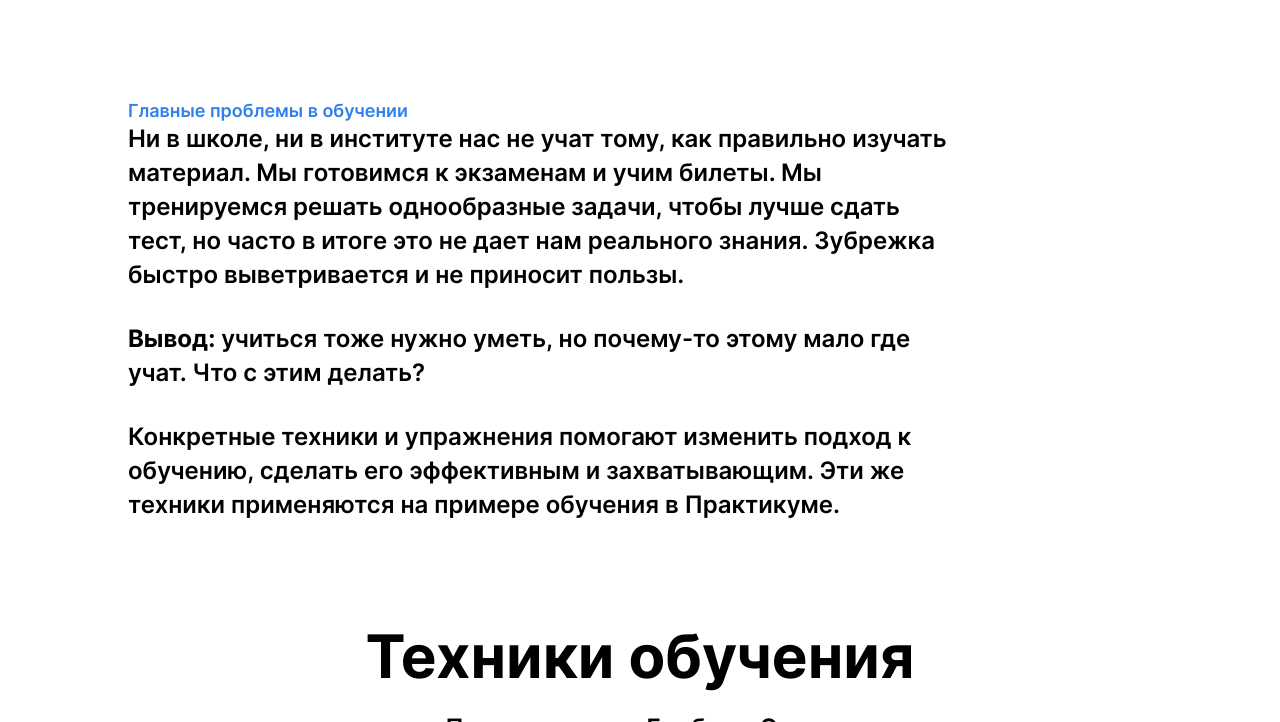
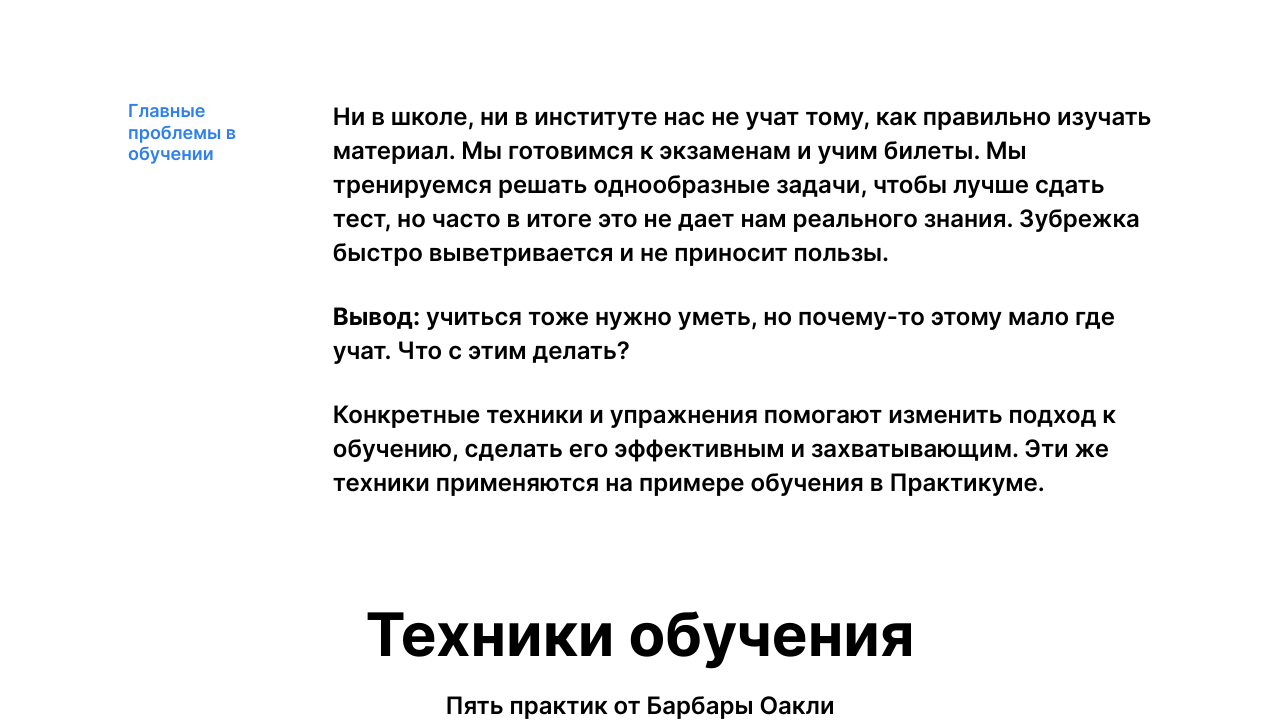
Before and after one commit to nisslyak/first-project, a plain HTML site: page index.html in a window 1280 px wide. Shown: the part 756-1478 px from the top of the page. Drawn offline with Linux system fonts and the light colour scheme; files whose address does not match are found by name.

Commit message:
updated width of two-columns

```diff
--- a/blocks/two-columns/__brief/two-columns__brief.css
+++ b/blocks/two-columns/__brief/two-columns__brief.css
@@ -1,5 +1,5 @@
 .two-columns__brief{
-    min-width: 175px;
+    width: 175px;
     line-height: 1.2;
     font-size: 18px;
     font-weight: normal;
--- a/blocks/two-columns/__main-text/two-columns__main-text.css
+++ b/blocks/two-columns/__main-text/two-columns__main-text.css
@@ -1,8 +1,6 @@
 .two-columns__main-text{
     width: 80%;
     min-width: 784px;
-    line-height: 34px;
-    font-size: 24px;
     font-weight: normal;
     display: flex;
     flex-wrap: wrap;
--- a/blocks/two-columns/__paragraph/two-columns__paragraph.css
+++ b/blocks/two-columns/__paragraph/two-columns__paragraph.css
@@ -1,5 +1,7 @@
 .two-columns__paragraph{
     margin:0 auto 30px;
+    line-height: 34px;
+    font-size: 24px;
   }
 
   .two-columns__paragraph:last-of-type{
--- a/blocks/two-columns/two-columns.css
+++ b/blocks/two-columns/two-columns.css
@@ -3,5 +3,5 @@
     display:flex;
     justify-content: space-between;
     width: 80%;
-    flex-wrap: wrap;
+    /*flex-wrap: wrap;*/
   }
```
